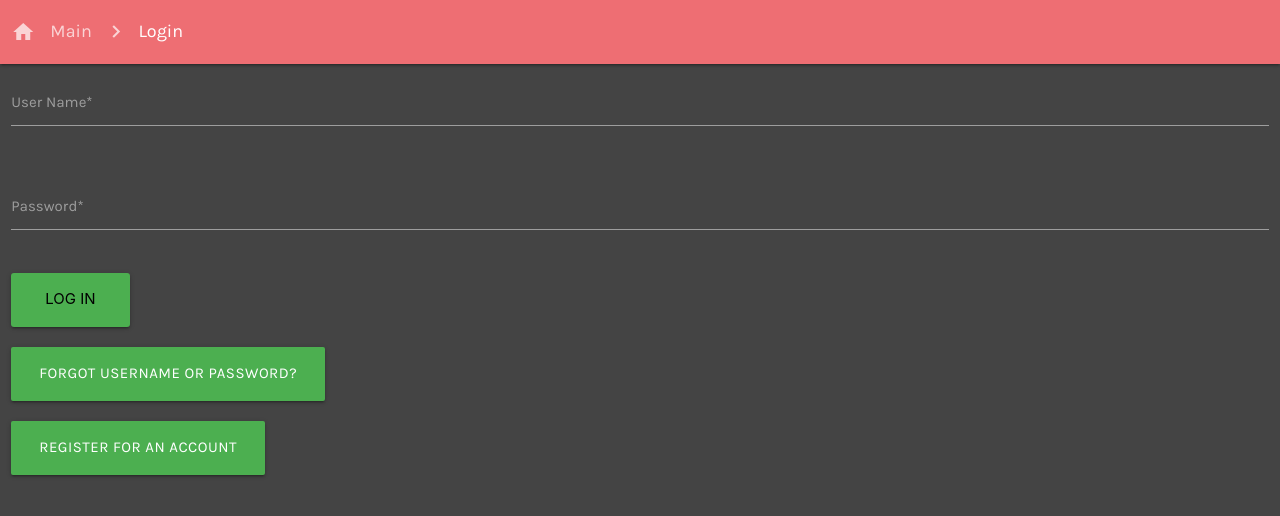
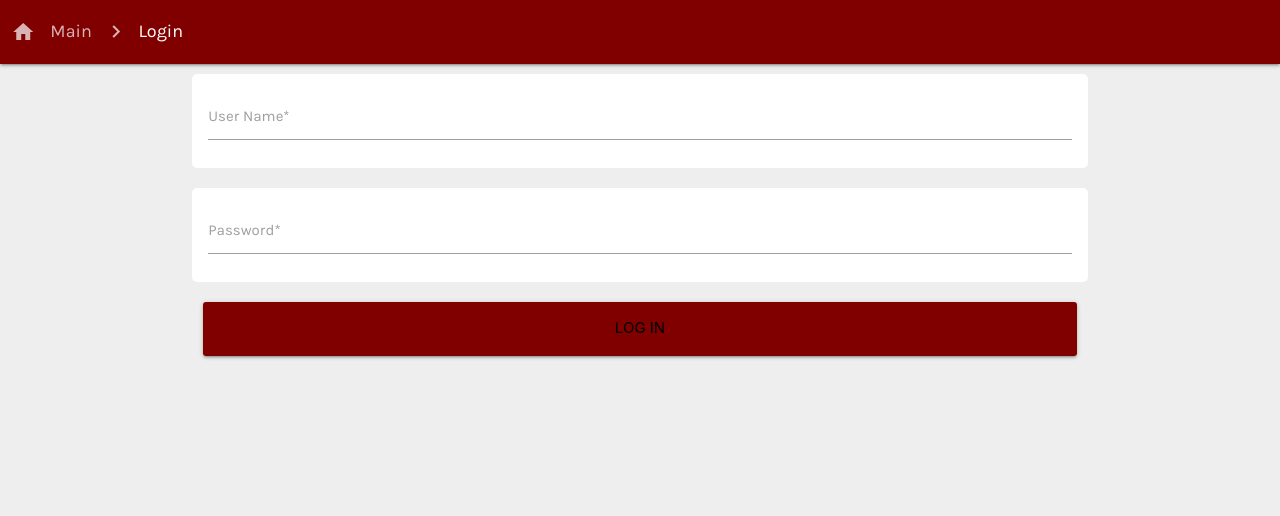
Before and after one commit to chrishillman/AwesomeFlaskBoilerplate, a Flask app: page /login.html in a window 1280 px wide. Shown: the top 516 px of the page. Run offline with Flask 2, Linux system fonts and the light colour scheme.

Commit message:
Things are working.  Still needs cleanup on error on login page. Implemented my colors.css to quickly color things foreground and background.

```diff
--- a/app.py
+++ b/app.py
@@ -73,7 +73,7 @@ class users(db.Model):
         return self.active
 
     def get_id(self):
-        return self.username
+        return self.id
 
     def is_authenticated(self):
         return self.authenticated
@@ -178,13 +178,14 @@ def before_request():
     defaultapp.permanent_session_lifetime = timedelta(minutes=45)
 
 @login_manager.user_loader
-def user_loader(username):
-    return users.query.get(username)
+def user_loader(userid):
+    userquery = users.query.filter(users.id == userid).first()
+    return userquery
 
 @login_manager.unauthorized_handler
 def unauthorized():
     logthis("Unauthorized: URL: {} IP: {} UserAgent: {}".format(request.url, request.remote_addr, request.user_agent))
-    return redirect(url_for("login"))
+    return redirect(url_for("index"))
 
 @login_manager.request_loader
 def load_user_from_request(request):
@@ -234,7 +235,7 @@ def logout():
     db.session.commit()
     logthis("User {} Logged out.".format(thisuser.username))
     logout_user()
-    return redirect(url_for("userRegister"))
+    return redirect(url_for("index"))
 
 @defaultapp.route('/switchboard.html', methods=["GET", "POST"])
 @login_required
--- /dev/null
+++ b/static/css/colors.css
@@ -0,0 +1,316 @@
+
+
+.bgALICEBLUE{background-color:ALICEBLUE;}
+.bgANTIQUEWHITE{background-color:ANTIQUEWHITE;}
+.bgAQUA{background-color:AQUA;}
+.bgAQUAMARINE{background-color:AQUAMARINE;}
+.bgAZURE{background-color:AZURE;}
+.bgBEIGE{background-color:BEIGE;}
+.bgBISQUE{background-color:BISQUE;}
+.bgBLACK{background-color:BLACK;}
+.bgBLANCHEDALMOND{background-color:BLANCHEDALMOND;}
+.bgBLUE{background-color:BLUE;}
+.bgBLUEVIOLET{background-color:BLUEVIOLET;}
+.bgBROWN{background-color:BROWN;}
+.bgBURLYWOOD{background-color:BURLYWOOD;}
+.bgCADETBLUE{background-color:CADETBLUE;}
+.bgCHARTREUSE{background-color:CHARTREUSE;}
+.bgCHOCOLATE{background-color:CHOCOLATE;}
+.bgCORAL{background-color:CORAL;}
+.bgCORNFLOWERBLUE{background-color:CORNFLOWERBLUE;}
+.bgCORNSILK{background-color:CORNSILK;}
+.bgCRIMSON{background-color:CRIMSON;}
+.bgCYAN{background-color:CYAN;}
+.bgDARKBLUE{background-color:DARKBLUE;}
+.bgDARKCYAN{background-color:DARKCYAN;}
+.bgDARKGOLDENROD{background-color:DARKGOLDENROD;}
+.bgDARKGRAY{background-color:DARKGRAY;}
+.bgDARKGREEN{background-color:DARKGREEN;}
+.bgDARKKHAKI{background-color:DARKKHAKI;}
+.bgDARKMAGENTA{background-color:DARKMAGENTA;}
+.bgDARKOLIVEGREEN{background-color:DARKOLIVEGREEN;}
+.bgDARKORANGE{background-color:DARKORANGE;}
+.bgDARKORCHID{background-color:DARKORCHID;}
+.bgDARKRED{background-color:DARKRED;}
+.bgDARKSALMON{background-color:DARKSALMON;}
+.bgDARKSEAGREEN{background-color:DARKSEAGREEN;}
+.bgDARKSLATEBLUE{background-color:DARKSLATEBLUE;}
+.bgDARKSLATEGRAY{background-color:DARKSLATEGRAY;}
+.bgDARKTURQUOISE{background-color:DARKTURQUOISE;}
+.bgDARKVIOLET{background-color:DARKVIOLET;}
+.bgDEEPPINK{background-color:DEEPPINK;}
+.bgDEEPSKYBLUE{background-color:DEEPSKYBLUE;}
+.bgDIMGRAY{background-color:DIMGRAY;}
+.bgDODGERBLUE{background-color:DODGERBLUE;}
+.bgFIREBRICK{background-color:FIREBRICK;}
+.bgFLORALWHITE{background-color:FLORALWHITE;}
+.bgFORESTGREEN{background-color:FORESTGREEN;}
+.bgFUCHSIA{background-color:FUCHSIA;}
+.bgGAINSBORO{background-color:GAINSBORO;}
+.bgGHOSTWHITE{background-color:GHOSTWHITE;}
+.bgGOLD{background-color:GOLD;}
+.bgGOLDENROD{background-color:GOLDENROD;}
+.bgGRAY{background-color:GRAY;}
+.bgGREEN{background-color:GREEN;}
+.bgGREENYELLOW{background-color:GREENYELLOW;}
+.bgHONEYDEW{background-color:HONEYDEW;}
+.bgHOTPINK{background-color:HOTPINK;}
+.bgINDIANRED{background-color:INDIANRED;}
+.bgINDIGO{background-color:INDIGO;}
+.bgIVORY{background-color:IVORY;}
+.bgKHAKI{background-color:KHAKI;}
+.bgLAVENDER{background-color:LAVENDER;}
+.bgLAVENDERBLUSH{background-color:LAVENDERBLUSH;}
+.bgLAWNGREEN{background-color:LAWNGREEN;}
+.bgLEMONCHIFFON{background-color:LEMONCHIFFON;}
+.bgLIGHTBLUE{background-color:LIGHTBLUE;}
+.bgLIGHTCORAL{background-color:LIGHTCORAL;}
+.bgLIGHTCYAN{background-color:LIGHTCYAN;}
+.bgLIGHTGOLDENRODYELLOW{background-color:LIGHTGOLDENRODYELLOW;}
+.bgLIGHTGREEN{background-color:LIGHTGREEN;}
+.bgLIGHTGREY{background-color:LIGHTGREY;}
+.bgLIGHTPINK{background-color:LIGHTPINK;}
+.bgLIGHTSALMON{background-color:LIGHTSALMON;}
+.bgLIGHTSEAGREEN{background-color:LIGHTSEAGREEN;}
+.bgLIGHTSKYBLUE{background-color:LIGHTSKYBLUE;}
+.bgLIGHTSLATEGRAY{background-color:LIGHTSLATEGRAY;}
+.bgLIGHTSTEELBLUE{background-color:LIGHTSTEELBLUE;}
+.bgLIGHTYELLOW{background-color:LIGHTYELLOW;}
+.bgLIME{background-color:LIME;}
+.bgLIMEGREEN{background-color:LIMEGREEN;}
+.bgLINEN{background-color:LINEN;}
+.bgMAGENTA{background-color:MAGENTA;}
+.bgMAROON{background-color:MAROON;}
+.bgMEDIUMAQUAMARINE{background-color:MEDIUMAQUAMARINE;}
+.bgMEDIUMBLUE{background-color:MEDIUMBLUE;}
+.bgMEDIUMORCHID{background-color:MEDIUMORCHID;}
+.bgMEDIUMPURPLE{background-color:MEDIUMPURPLE;}
+.bgMEDIUMSEAGREEN{background-color:MEDIUMSEAGREEN;}
+.bgMEDIUMSLATEBLUE{background-color:MEDIUMSLATEBLUE;}
+.bgMEDIUMSPRINGGREEN{background-color:MEDIUMSPRINGGREEN;}
+.bgMEDIUMTURQUOISE{background-color:MEDIUMTURQUOISE;}
+.bgMEDIUMVIOLETRED{background-color:MEDIUMVIOLETRED;}
+.bgMIDNIGHTBLUE{background-color:MIDNIGHTBLUE;}
+.bgMINTCREAM{background-color:MINTCREAM;}
+.bgMISTYROSE{background-color:MISTYROSE;}
+.bgMOCCASIN{background-color:MOCCASIN;}
+.bgNAVAJOWHITE{background-color:NAVAJOWHITE;}
+.bgNAVY{background-color:NAVY;}
+.bgOLDLACE{background-color:OLDLACE;}
+.bgOLIVE{background-color:OLIVE;}
+.bgOLIVEDRAB{background-color:OLIVEDRAB;}
+.bgORANGE{background-color:ORANGE;}
+.bgORANGERED{background-color:ORANGERED;}
+.bgORCHID{background-color:ORCHID;}
+.bgPALEGOLDENROD{background-color:PALEGOLDENROD;}
+.bgPALEGREEN{background-color:PALEGREEN;}
+.bgPALETURQUOISE{background-color:PALETURQUOISE;}
+.bgPALEVIOLETRED{background-color:PALEVIOLETRED;}
+.bgPAPAYAWHIP{background-color:PAPAYAWHIP;}
+.bgPEACHPUFF{background-color:PEACHPUFF;}
+.bgPERU{background-color:PERU;}
+.bgPINK{background-color:PINK;}
+.bgPLUM{background-color:PLUM;}
+.bgPOWDERBLUE{background-color:POWDERBLUE;}
+.bgPURPLE{background-color:PURPLE;}
+.bgRED{background-color:RED;}
+.bgROSYBROWN{background-color:ROSYBROWN;}
+.bgROYALBLUE{background-color:ROYALBLUE;}
+.bgSADDLEBROWN{background-color:SADDLEBROWN;}
+.bgSALMON{background-color:SALMON;}
+.bgSANDYBROWN{background-color:SANDYBROWN;}
+.bgSEAGREEN{background-color:SEAGREEN;}
+.bgSEASHELL{background-color:SEASHELL;}
+.bgSIENNA{background-color:SIENNA;}
+.bgSILVER{background-color:SILVER;}
+.bgSKYBLUE{background-color:SKYBLUE;}
+.bgSLATEBLUE{background-color:SLATEBLUE;}
+.bgSLATEGRAY{background-color:SLATEGRAY;}
+.bgSNOW{background-color:SNOW;}
+.bgSPRINGGREEN{background-color:SPRINGGREEN;}
+.bgSTEELBLUE{background-color:STEELBLUE;}
+.bgTAN{background-color:TAN;}
+.bgTEAL{background-color:TEAL;}
+.bgTHISTLE{background-color:THISTLE;}
+.bgTOMATO{background-color:TOMATO;}
+.bgTURQUOISE{background-color:TURQUOISE;}
+.bgVIOLET{background-color:VIOLET;}
+.bgWHEAT{background-color:WHEAT;}
+.bgWHITE{background-color:WHITE;}
+.bgWHITESMOKE{background-color:WHITESMOKE;}
+.bgYELLOW{background-color:YELLOW;}
+.bgYELLOWGREEN{background-color:YELLOWGREEN;}
+.bgAQUA{background-color:AQUA;}
+.bgBLACK{background-color:BLACK;}
+.bgBLUE{background-color:BLUE;}
+.bgFUCHSIA{background-color:FUCHSIA;}
+.bgGRAY{background-color:GRAY;}
+.bgGREEN{background-color:GREEN;}
+.bgLIME{background-color:LIME;}
+.bgMAROON{background-color:MAROON;}
+.bgNAVY{background-color:NAVY;}
+.bgOLIVE{background-color:OLIVE;}
+.bgPURPLE{background-color:PURPLE;}
+.bgRED{background-color:RED;}
+.bgSILVER{background-color:SILVER;}
+.bgTEAL{background-color:TEAL;}
+.bgWHITE{background-color:WHITE;}
+.bgYELLOW{background-color:YELLOW;}
+
+
+.fgALICEBLUE{color:ALICEBLUE;}
+.fgANTIQUEWHITE{color:ANTIQUEWHITE;}
+.fgAQUA{color:AQUA;}
+.fgAQUAMARINE{color:AQUAMARINE;}
+.fgAZURE{color:AZURE;}
+.fgBEIGE{color:BEIGE;}
+.fgBISQUE{color:BISQUE;}
+.fgBLACK{color:BLACK;}
+.fgBLANCHEDALMOND{color:BLANCHEDALMOND;}
+.fgBLUE{color:BLUE;}
+.fgBLUEVIOLET{color:BLUEVIOLET;}
+.fgBROWN{color:BROWN;}
+.fgBURLYWOOD{color:BURLYWOOD;}
+.fgCADETBLUE{color:CADETBLUE;}
+.fgCHARTREUSE{color:CHARTREUSE;}
+.fgCHOCOLATE{color:CHOCOLATE;}
+.fgCORAL{color:CORAL;}
+.fgCORNFLOWERBLUE{color:CORNFLOWERBLUE;}
+.fgCORNSILK{color:CORNSILK;}
+.fgCRIMSON{color:CRIMSON;}
+.fgCYAN{color:CYAN;}
+.fgDARKBLUE{color:DARKBLUE;}
+.fgDARKCYAN{color:DARKCYAN;}
+.fgDARKGOLDENROD{color:DARKGOLDENROD;}
+.fgDARKGRAY{color:DARKGRAY;}
+.fgDARKGREEN{color:DARKGREEN;}
+.fgDARKKHAKI{color:DARKKHAKI;}
+.fgDARKMAGENTA{color:DARKMAGENTA;}
+.fgDARKOLIVEGREEN{color:DARKOLIVEGREEN;}
+.fgDARKORANGE{color:DARKORANGE;}
+.fgDARKORCHID{color:DARKORCHID;}
+.fgDARKRED{color:DARKRED;}
+.fgDARKSALMON{color:DARKSALMON;}
+.fgDARKSEAGREEN{color:DARKSEAGREEN;}
+.fgDARKSLATEBLUE{color:DARKSLATEBLUE;}
+.fgDARKSLATEGRAY{color:DARKSLATEGRAY;}
+.fgDARKTURQUOISE{color:DARKTURQUOISE;}
+.fgDARKVIOLET{color:DARKVIOLET;}
+.fgDEEPPINK{color:DEEPPINK;}
+.fgDEEPSKYBLUE{color:DEEPSKYBLUE;}
+.fgDIMGRAY{color:DIMGRAY;}
+.fgDODGERBLUE{color:DODGERBLUE;}
+.fgFIREBRICK{color:FIREBRICK;}
+.fgFLORALWHITE{color:FLORALWHITE;}
+.fgFORESTGREEN{color:FORESTGREEN;}
+.fgFUCHSIA{color:FUCHSIA;}
+.fgGAINSBORO{color:GAINSBORO;}
+.fgGHOSTWHITE{color:GHOSTWHITE;}
+.fgGOLD{color:GOLD;}
+.fgGOLDENROD{color:GOLDENROD;}
+.fgGRAY{color:GRAY;}
+.fgGREEN{color:GREEN;}
+.fgGREENYELLOW{color:GREENYELLOW;}
+.fgHONEYDEW{color:HONEYDEW;}
+.fgHOTPINK{color:HOTPINK;}
+.fgINDIANRED{color:INDIANRED;}
+.fgINDIGO{color:INDIGO;}
+.fgIVORY{color:IVORY;}
+.fgKHAKI{color:KHAKI;}
+.fgLAVENDER{color:LAVENDER;}
+.fgLAVENDERBLUSH{color:LAVENDERBLUSH;}
+.fgLAWNGREEN{color:LAWNGREEN;}
+.fgLEMONCHIFFON{color:LEMONCHIFFON;}
+.fgLIGHTBLUE{color:LIGHTBLUE;}
+.fgLIGHTCORAL{color:LIGHTCORAL;}
+.fgLIGHTCYAN{color:LIGHTCYAN;}
+.fgLIGHTGOLDENRODYELLOW{color:LIGHTGOLDENRODYELLOW;}
+.fgLIGHTGREEN{color:LIGHTGREEN;}
+.fgLIGHTGREY{color:LIGHTGREY;}
+.fgLIGHTPINK{color:LIGHTPINK;}
+.fgLIGHTSALMON{color:LIGHTSALMON;}
+.fgLIGHTSEAGREEN{color:LIGHTSEAGREEN;}
+.fgLIGHTSKYBLUE{color:LIGHTSKYBLUE;}
+.fgLIGHTSLATEGRAY{color:LIGHTSLATEGRAY;}
+.fgLIGHTSTEELBLUE{color:LIGHTSTEELBLUE;}
+.fgLIGHTYELLOW{color:LIGHTYELLOW;}
+.fgLIME{color:LIME;}
+.fgLIMEGREEN{color:LIMEGREEN;}
+.fgLINEN{color:LINEN;}
+.fgMAGENTA{color:MAGENTA;}
+.fgMAROON{color:MAROON;}
+.fgMEDIUMAQUAMARINE{color:MEDIUMAQUAMARINE;}
+.fgMEDIUMBLUE{color:MEDIUMBLUE;}
+.fgMEDIUMORCHID{color:MEDIUMORCHID;}
+.fgMEDIUMPURPLE{color:MEDIUMPURPLE;}
+.fgMEDIUMSEAGREEN{color:MEDIUMSEAGREEN;}
+.fgMEDIUMSLATEBLUE{color:MEDIUMSLATEBLUE;}
+.fgMEDIUMSPRINGGREEN{color:MEDIUMSPRINGGREEN;}
+.fgMEDIUMTURQUOISE{color:MEDIUMTURQUOISE;}
+.fgMEDIUMVIOLETRED{color:MEDIUMVIOLETRED;}
+.fgMIDNIGHTBLUE{color:MIDNIGHTBLUE;}
+.fgMINTCREAM{color:MINTCREAM;}
+.fgMISTYROSE{color:MISTYROSE;}
+.fgMOCCASIN{color:MOCCASIN;}
+.fgNAVAJOWHITE{color:NAVAJOWHITE;}
+.fgNAVY{color:NAVY;}
+.fgOLDLACE{color:OLDLACE;}
+.fgOLIVE{color:OLIVE;}
+.fgOLIVEDRAB{color:OLIVEDRAB;}
+.fgORANGE{color:ORANGE;}
+.fgORANGERED{color:ORANGERED;}
+.fgORCHID{color:ORCHID;}
+.fgPALEGOLDENROD{color:PALEGOLDENROD;}
+.fgPALEGREEN{color:PALEGREEN;}
+.fgPALETURQUOISE{color:PALETURQUOISE;}
+.fgPALEVIOLETRED{color:PALEVIOLETRED;}
+.fgPAPAYAWHIP{color:PAPAYAWHIP;}
+.fgPEACHPUFF{color:PEACHPUFF;}
+.fgPERU{color:PERU;}
+.fgPINK{color:PINK;}
+.fgPLUM{color:PLUM;}
+.fgPOWDERBLUE{color:POWDERBLUE;}
+.fgPURPLE{color:PURPLE;}
+.fgRED{color:RED;}
+.fgROSYBROWN{color:ROSYBROWN;}
+.fgROYALBLUE{color:ROYALBLUE;}
+.fgSADDLEBROWN{color:SADDLEBROWN;}
+.fgSALMON{color:SALMON;}
+.fgSANDYBROWN{color:SANDYBROWN;}
+.fgSEAGREEN{color:SEAGREEN;}
+.fgSEASHELL{color:SEASHELL;}
+.fgSIENNA{color:SIENNA;}
+.fgSILVER{color:SILVER;}
+.fgSKYBLUE{color:SKYBLUE;}
+.fgSLATEBLUE{color:SLATEBLUE;}
+.fgSLATEGRAY{color:SLATEGRAY;}
+.fgSNOW{color:SNOW;}
+.fgSPRINGGREEN{color:SPRINGGREEN;}
+.fgSTEELBLUE{color:STEELBLUE;}
+.fgTAN{color:TAN;}
+.fgTEAL{color:TEAL;}
+.fgTHISTLE{color:THISTLE;}
+.fgTOMATO{color:TOMATO;}
+.fgTURQUOISE{color:TURQUOISE;}
+.fgVIOLET{color:VIOLET;}
+.fgWHEAT{color:WHEAT;}
+.fgWHITE{color:WHITE;}
+.fgWHITESMOKE{color:WHITESMOKE;}
+.fgYELLOW{color:YELLOW;}
+.fgYELLOWGREEN{color:YELLOWGREEN;}
+.fgAQUA{color:AQUA;}
+.fgBLACK{color:BLACK;}
+.fgBLUE{color:BLUE;}
+.fgFUCHSIA{color:FUCHSIA;}
+.fgGRAY{color:GRAY;}
+.fgGREEN{color:GREEN;}
+.fgLIME{color:LIME;}
+.fgMAROON{color:MAROON;}
+.fgNAVY{color:NAVY;}
+.fgOLIVE{color:OLIVE;}
+.fgPURPLE{color:PURPLE;}
+.fgRED{color:RED;}
+.fgSILVER{color:SILVER;}
+.fgTEAL{color:TEAL;}
+.fgWHITE{color:WHITE;}
+.fgYELLOW{color:YELLOW;}
--- a/templates/base.html
+++ b/templates/base.html
@@ -5,11 +5,13 @@
         <link type="text/css" href="/static/css/MaterialIcons.css" rel="stylesheet">
 
         <!--Import materialize.css-->
-        <link type="text/css" rel="stylesheet" href="/static/css/materialize.min.css"  media="screen,projection"/>
-        <link type="text/css" rel="stylesheet" href="/static/css/chart.css" />
-        <link type="text/css" rel="stylesheet" href="/static/css/theme.grey.css" />
-        <link type="text/css" rel="stylesheet" href="/static/css/evo-calendar.css" />
-        <link type="text/css" rel="stylesheet" href="/static/css/evo-calendar.midnight-blue.css" />
+        <link type="text/css" rel="stylesheet" href="/static/css/materialize.min.css" rel="stylesheet">
+        <link type="text/css" rel="stylesheet" href="/static/css/chart.css" rel="stylesheet">
+        <link type="text/css" rel="stylesheet" href="/static/css/theme.grey.css" rel="stylesheet">
+        <link type="text/css" rel="stylesheet" href="/static/css/colors.css" rel="stylesheet">
+
+        <link type="text/css" rel="stylesheet" href="/static/css/evo-calendar.css" rel="stylesheet">
+        <link type="text/css" rel="stylesheet" href="/static/css/evo-calendar.midnight-blue.css" rel="stylesheet">
 
         <!--Let browser know website is optimized for mobile-->
         <meta name="viewport" content="width=device-width, initial-scale=1.0"/>
@@ -19,8 +21,18 @@
 <body>
 
     <style>
-    body {font-family:Karla;background-color:#444;}
+    body { font-family:Karla; background-color:#eee;}
+    .longbutton {width:100%;}
+    .textcontain, .btn-row{background-color:white; border-radius:5px; padding:5px; margin-top:10px;}
+    .error {background-color:red;}
     </style>
+
+    <script type="text/javascript" src="/static/js/jquery.js"></script>
+    <script type="text/javascript" src="/static/js/materialize.min.js"></script>
+    <script type="text/javascript" src="/static/js/d3.min.js"></script>
+    <script src="/static/js/jquery.tablesorter.min.js"></script>
+    <script src="/static/js/jquery.tablesorter.widgets.min.js"></script>
+    <script src="/static/js/evo-calendar.js"></script>
 
     <!-- Constants -->
 
@@ -28,13 +40,5 @@
 
     {% block content %}{% endblock %}
 
-    <!--JavaScript at end of body for optimized loading-->
-        <script type="text/javascript" src="/static/js/jquery.js"></script>
-        <script type="text/javascript" src="/static/js/materialize.min.js"></script>
-        <script type="text/javascript" src="/static/js/d3.min.js"></script>
-        <script src="/static/js/jquery.tablesorter.min.js"></script>
-        <script src="/static/js/jquery.tablesorter.widgets.min.js"></script>
-        <script src="/static/js/evo-calendar.js"></script>
-    <!-- End Javascript-->
     </body>
 </html>
--- a/templates/login.html
+++ b/templates/login.html
@@ -12,7 +12,7 @@ $(document).ready(function(){
 
 
 <nav>
-    <div class="nav-wrapper row" id="nav">
+    <div class="nav-wrapper row bgMAROON" id="nav">
       <div class="col s12 nav">
         <a href="/index.html" class="breadcrumb">
             <i class="material-icons left">home</i>Main</a>
@@ -21,19 +21,24 @@ $(document).ready(function(){
     </div>
 </nav>
 
+<div class="container">
 
-{%if error %} <div class="textcontain row" style="background-color:red;"><div class="error col s12">
+{%if error %} <div class="textcontain row error"><div class="error col s12">
     Incorrect Password, Username, or your account is not active. <br>
     {{'If you recently signed up, <br> you need to activate your account.' if errortype == "activation" }}
     {{"If you forgot your password, click the button below to recover it." if errortype == "password"}}
     {{"Remember to use your email address as your username to log in." if errortype == "username"}}
 </div></div> {% endif %}
 
+
     <form  name="userlogin" id="userloginform" action="{{ url_for('login') }}" method="post">
         {{ userlogin.hidden_tag() }}
-        <div class="textcontain row"><div class="input-field col s12">
+        <div class="textcontain row">
+            <div class="input-field col s12">
               {{userlogin.username.label}}{{ userlogin.username }}
-    </div></div>
+            </div>
+        </div>
+
         <div class="textcontain row">
             <div class="input-field col s12">
               {{userlogin.password.label}}{{ userlogin.password}}
@@ -42,21 +47,11 @@ $(document).ready(function(){
 
         <div class="row">
             <div class="col s12" style="cursor: pointer;" id="logindiv">
-          {{ userlogin.submit(id="loginbutton", class="btn-large waves-effect waves-light green") }}
-    </form>
+              {{ userlogin.submit(id="loginbutton", class="btn-large waves-effect waves-light bgMAROON longbutton") }}
             </div>
         </div>
+    </form>
 
-<div class="row">
-    <div class="col s12">
-        <a class="btn-large waves-effect waves-light green" href="/user-forgot.html">Forgot Username or Password?</a>
-    </div>
-</div>
-
-<div class="row">
-    <div class="col s12">
-        <a class="btn-large waves-effect waves-light green" href="/register.html">Register For an Account</a>
-    </div>
 </div>
 
 {% endblock %}
```
Also changed, not shown: templates/index.html (+8 -3 lines), templates/switchboard.html (+16 -10 lines). Lines whose indentation alone changed are shown as unchanged.
